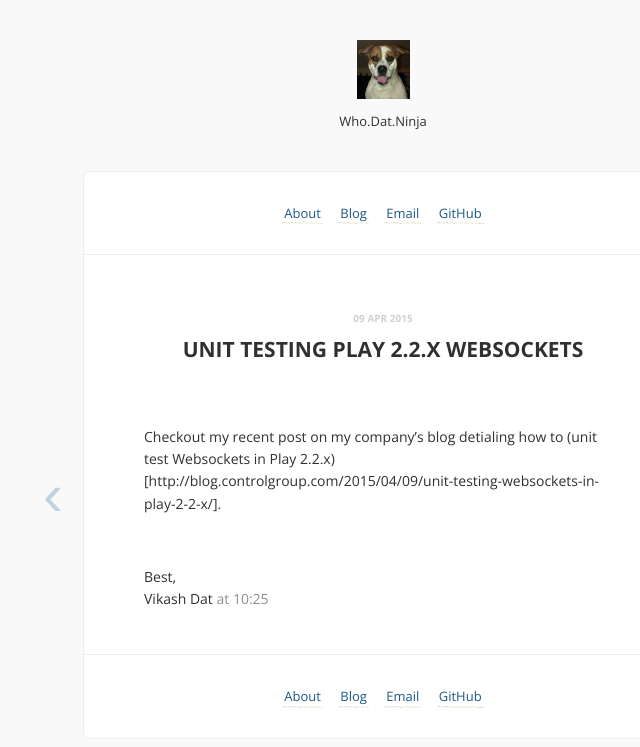
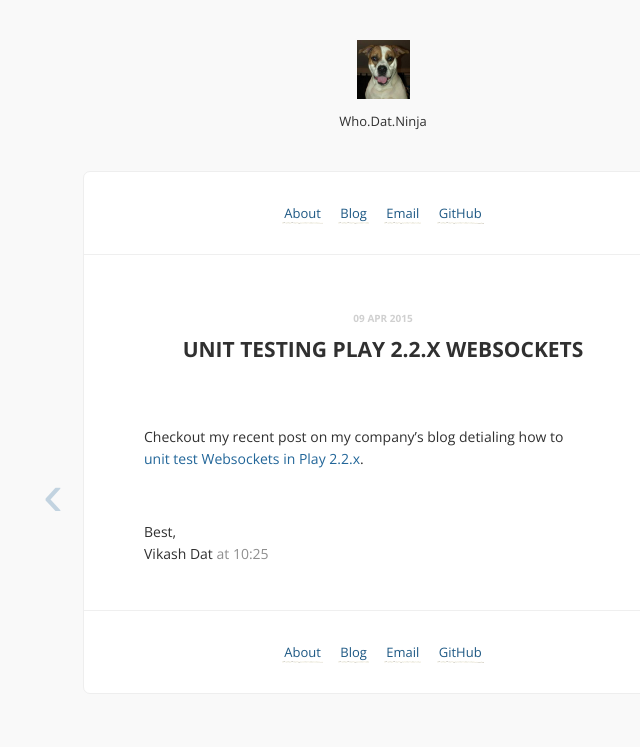
Before and after one commit to dat-vikash/dat-vikash.github.io, a Jekyll site: the page built from _posts/2015-04-09-unit-testing-play-websockets.md, in a window 1280 px wide. Shown: the top 747 px of the page, without its empty margins (257-897 px from the left). Built offline with Jekyll 4.4.1, drawn with Linux system fonts in a browser that asks for light colours; Markdown is read by kramdown in place of the engine named in the settings; comment, search, counter and statistics services are not loaded.

Commit message:
Update 2015-04-09-unit-testing-play-websockets.md

```diff
--- a/_posts/2015-04-09-unit-testing-play-websockets.md
+++ b/_posts/2015-04-09-unit-testing-play-websockets.md
@@ -5,4 +5,4 @@ date: 2015-04-09 10:25:00
 discuss: y
 ---
 
-  Checkout my recent post on my company's blog detialing how to (unit test Websockets in Play 2.2.x)[http://blog.controlgroup.com/2015/04/09/unit-testing-websockets-in-play-2-2-x/].
+  Checkout my recent post on my company's blog detialing how to [unit test Websockets in Play 2.2.x](http://blog.controlgroup.com/2015/04/09/unit-testing-websockets-in-play-2-2-x/).
```
